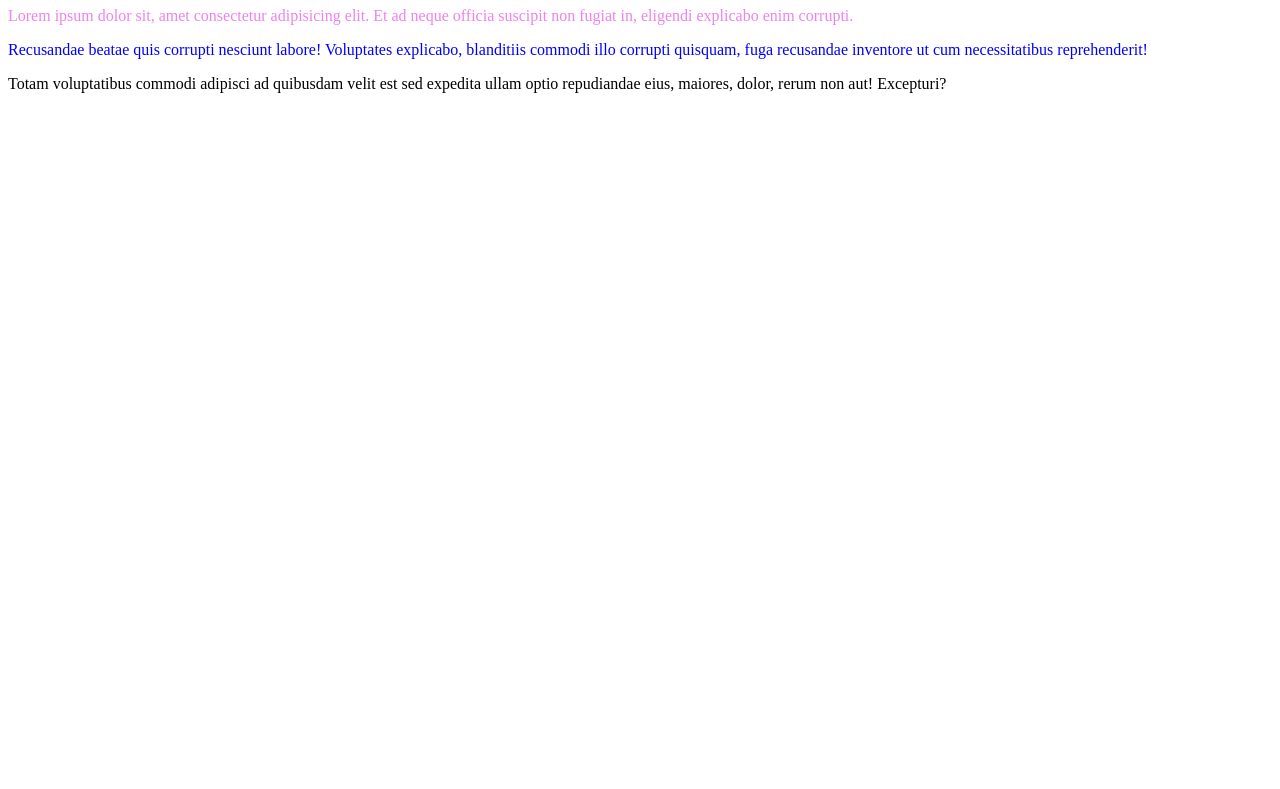
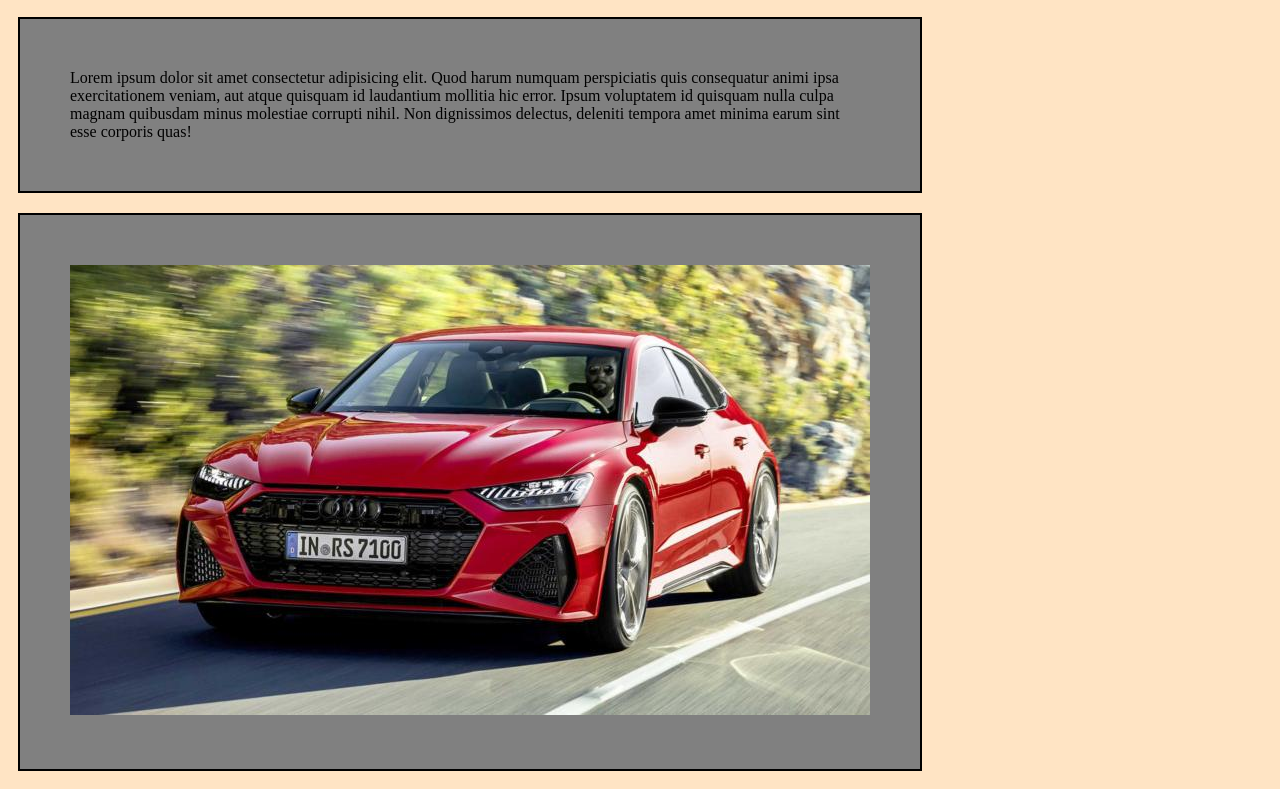
Before and after one commit to MrMykyta/pfm2023-css-welcome, a plain HTML site: page index.html in a window 1280 px wide. Shown: the part 73-862 px from the top of the page. Before the commit the page ends 800 px from the top, so only its background shows below. Drawn offline with Linux system fonts and the light colour scheme.

Commit message:
CSS-blocks

```diff
--- a/index.html
+++ b/index.html
@@ -10,20 +10,8 @@
     <header>
       <h1>Welcome CSS</h1>
       <main>
-        <p class="red" id="violet">
-          Lorem ipsum dolor sit, amet consectetur adipisicing elit. Et ad neque
-          officia suscipit non fugiat in, eligendi explicabo enim corrupti.
-        </p>
-        <p class="blue green">
-          Recusandae beatae quis corrupti nesciunt labore! Voluptates explicabo,
-          blanditiis commodi illo corrupti quisquam, fuga recusandae inventore
-          ut cum necessitatibus reprehenderit!
-        </p>
-        <p>
-          Totam voluptatibus commodi adipisci ad quibusdam velit est sed
-          expedita ullam optio repudiandae eius, maiores, dolor, rerum non aut!
-          Excepturi?
-        </p>
+        <div>Lorem ipsum dolor sit amet consectetur adipisicing elit. Quod harum numquam perspiciatis quis consequatur animi ipsa exercitationem veniam, aut atque quisquam id laudantium mollitia hic error. Ipsum voluptatem id quisquam nulla culpa magnam quibusdam minus molestiae corrupti nihil. Non dignissimos delectus, deleniti tempora amet minima earum sint esse corporis quas!</div>
+        <div><img src="./Audi-RS7-4-1-800x450.jpg" alt="Audi RS7"></div>
       </main>
     </header>
   </body>
--- a/style.css
+++ b/style.css
@@ -1,15 +1,11 @@
-.red{
-    color: red;
+body{
+    background-color: bisque;
 }
-
-.green{
-    color: green;
+div{
+    width: 800px;
+    display: inline-block;
+    background-color: grey;
+    padding: 50px;
+    margin: 10px;
+    border: 2px solid black;
 }
-
-.blue{
-    color: blue;
-}
-
-#violet{
-    color: violet;
-}
```
Also changed, not shown: Audi-RS7-4-1-800x450.jpg (added).
